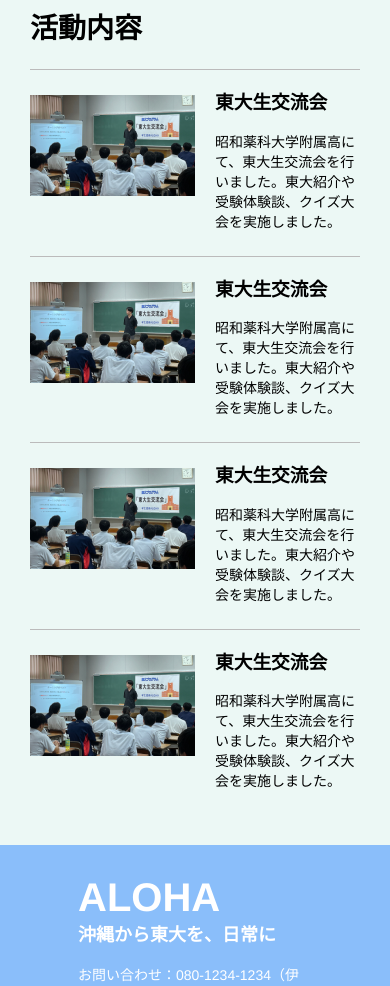
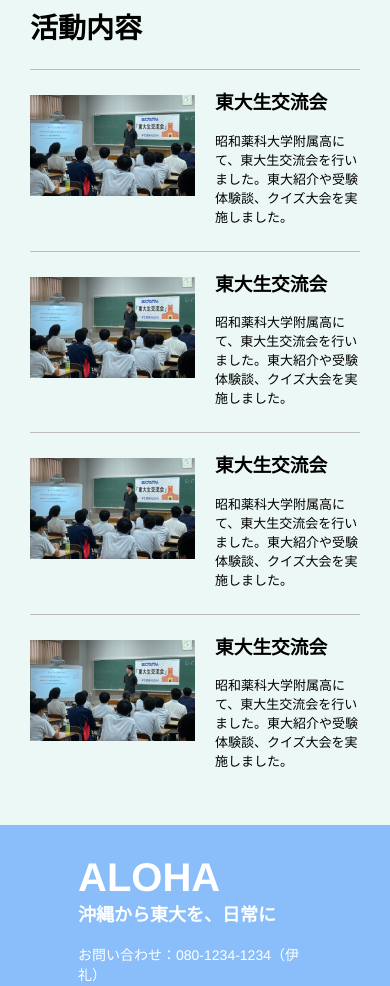
Before and after one commit to ReoYabiku/aloha-hp-next, a Next.js app: page /introduction in a window 390 px wide. Shown: the part 1340-2326 px from the top of the page. Built offline with nearby package versions, Linux system fonts and the light colour scheme.

Commit message:
フォントを14->13pxに変更

```diff
--- a/app/introduction/ActivePair.module.css
+++ b/app/introduction/ActivePair.module.css
@@ -85,6 +85,6 @@
   }
 
   .text {
-    font-size: 14px;
+    font-size: 13px;
   }
 }
```
